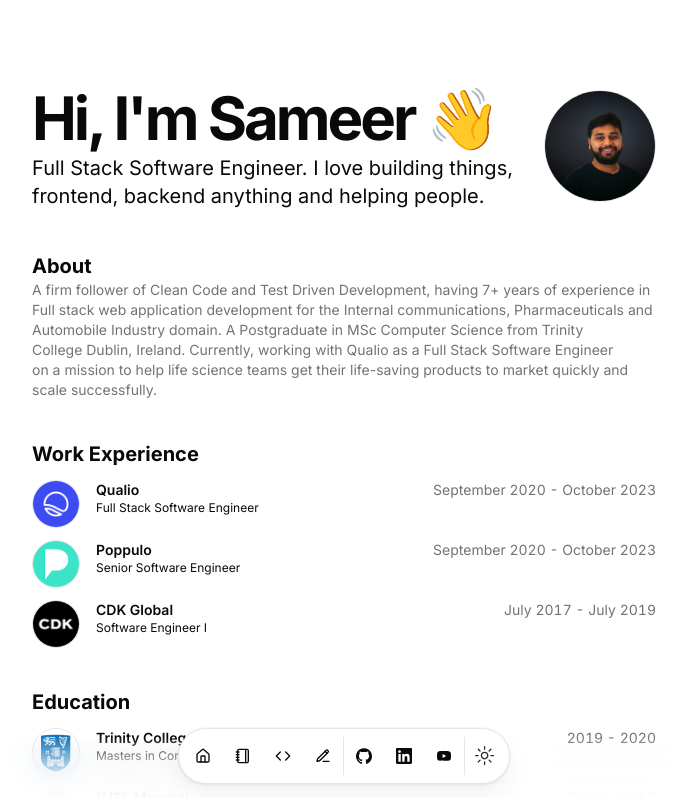
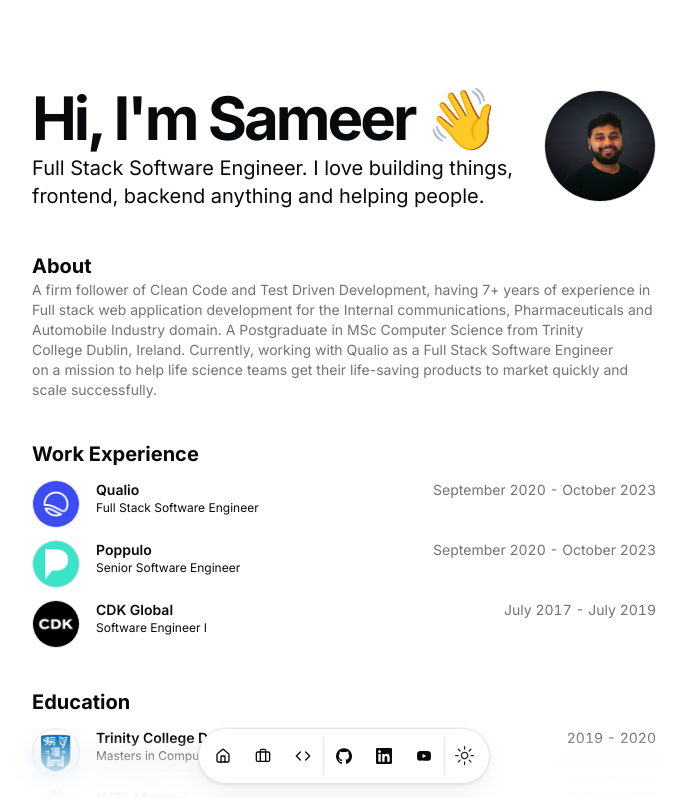
Before and after one commit to skarode96/skarode96.github.io, a Next.js app: page / in a window 1280 px wide. Shown: the top 798 px of the page, without its empty margins (296-983 px from the left). Built offline with nearby package versions, Linux system fonts and the light colour scheme.

Commit message:
fix next config

```diff
--- a/next.config.mjs
+++ b/next.config.mjs
@@ -2,6 +2,7 @@
 const nextConfig = {
   reactStrictMode: true,
   basePath: '',
+  output: "export"
 };
 
 export default nextConfig;
--- a/src/data/resume.tsx
+++ b/src/data/resume.tsx
@@ -1,5 +1,6 @@
 import { Icons } from "@/components/icons";
-import { CodeIcon, HomeIcon, NotebookIcon, PencilLine } from "lucide-react";
+import {Briefcase, CodeIcon, HomeIcon, NotebookIcon, PencilLine} from "lucide-react";
+import {MagicWandIcon} from "@radix-ui/react-icons";
 
 export const DATA = {
   name: "Sameer Karode",
@@ -29,9 +30,9 @@ export const DATA = {
   ],
   navbar: [
     { href: "/", icon: HomeIcon, label: "Home" },
-    { href: "/blog", icon: NotebookIcon, label: "Blog" },
-    { href: "#", icon: CodeIcon, label: "Projects" },
-    { href: "#", icon: PencilLine, label: "Notes" },
+    { href: "#work", icon: Briefcase, label: "Work Experience" },
+    { href: "#projects", icon: CodeIcon, label: "Projects" },
+    // { href: "#notes", icon: PencilLine, label: "Notes" },
   ],
   contact: {
     email: "skarode96@gmail.com",
```
